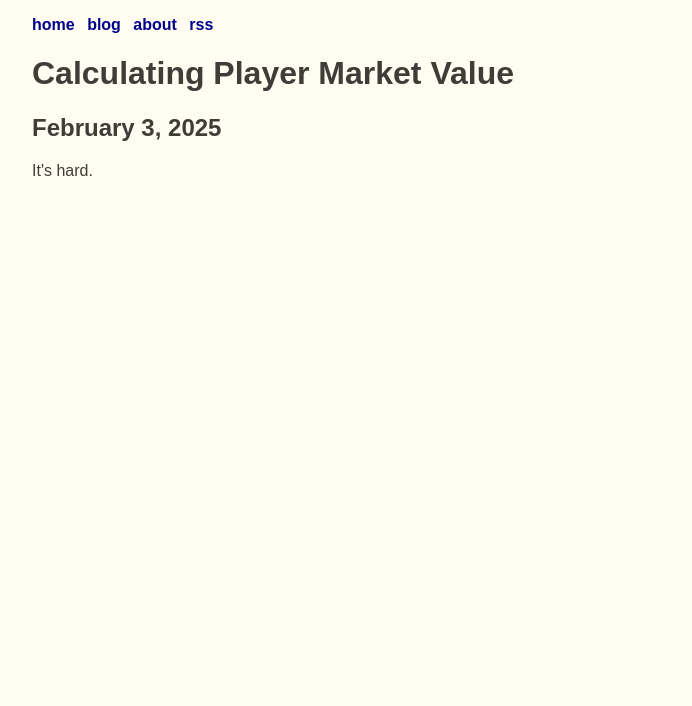
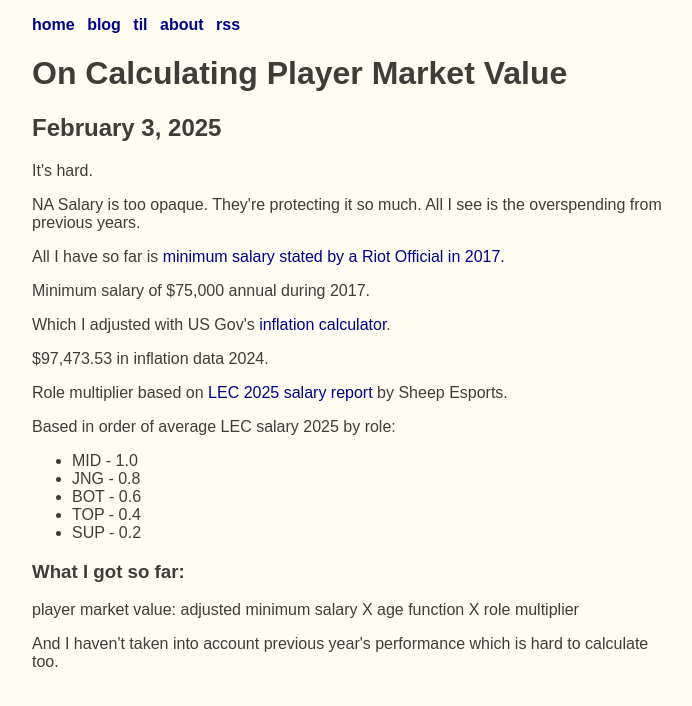
Before and after one commit to isaiahhtml/isaiahhtml.github.io, an Eleventy site: page src/blog/playermarketvalue.md in a window 1280 px wide. Shown: the whole page, without its empty margins (288-980 px from the left). Built offline with nearby package versions, Linux system fonts and the light colour scheme; Eleventy itself is replaced by a stand-in of ours; files that its build step writes are made by us from their sources.

Commit message:
chore: new post

```diff
--- a/src/_includes/base.njk
+++ b/src/_includes/base.njk
@@ -10,6 +10,7 @@
   <header>
     <a href="/">home</a>
     <a href="/blog">blog</a>
+    <a href="/til">til</a>
     <a href="/about">about</a>
     <a href="/feed.xml" target="_blank">rss</a>
     <br>
--- a/src/blog/playermarketvalue.md
+++ b/src/blog/playermarketvalue.md
@@ -1,7 +1,40 @@
 ---
-title: Calculating Player Market Value
+title: On Calculating Player Market Value
 layout: post.njk
 date: 2025-02-03
 ---
 
 It's hard.
+
+NA Salary is too opaque. They're protecting it so much. All I see is the
+overspending from previous years.
+
+All I have so far is
+[minimum salary stated by a Riot Official in 2017.](https://www.theverge.com/2017/11/20/16679430/league-of-legends-na-lcs-permanent-teams)
+
+Minimum salary of $75,000 annual during 2017.
+
+Which I adjusted with US Gov's
+[inflation calculator](https://www.bls.gov/data/inflation_calculator.htm).
+
+$97,473.53 in inflation data 2024.
+
+
+Role multiplier based on
+[LEC 2025 salary report](https://www.sheepesports.com/en/articles/exclusive-everything-about-lec-salaries-unveiled-or-lec-wooloo/en)
+by Sheep Esports.
+
+Based in order of average LEC salary 2025 by role:
+- MID - 1.0
+- JNG - 0.8
+- BOT - 0.6
+- TOP - 0.4
+- SUP - 0.2
+
+### What I got so far:
+
+player market value:
+adjusted minimum salary X age function X role multiplier
+
+And I haven't taken into account previous year's performance which is hard to
+calculate too.
```
Also changed, not shown: src/til.md (added, +10 -0 lines).
